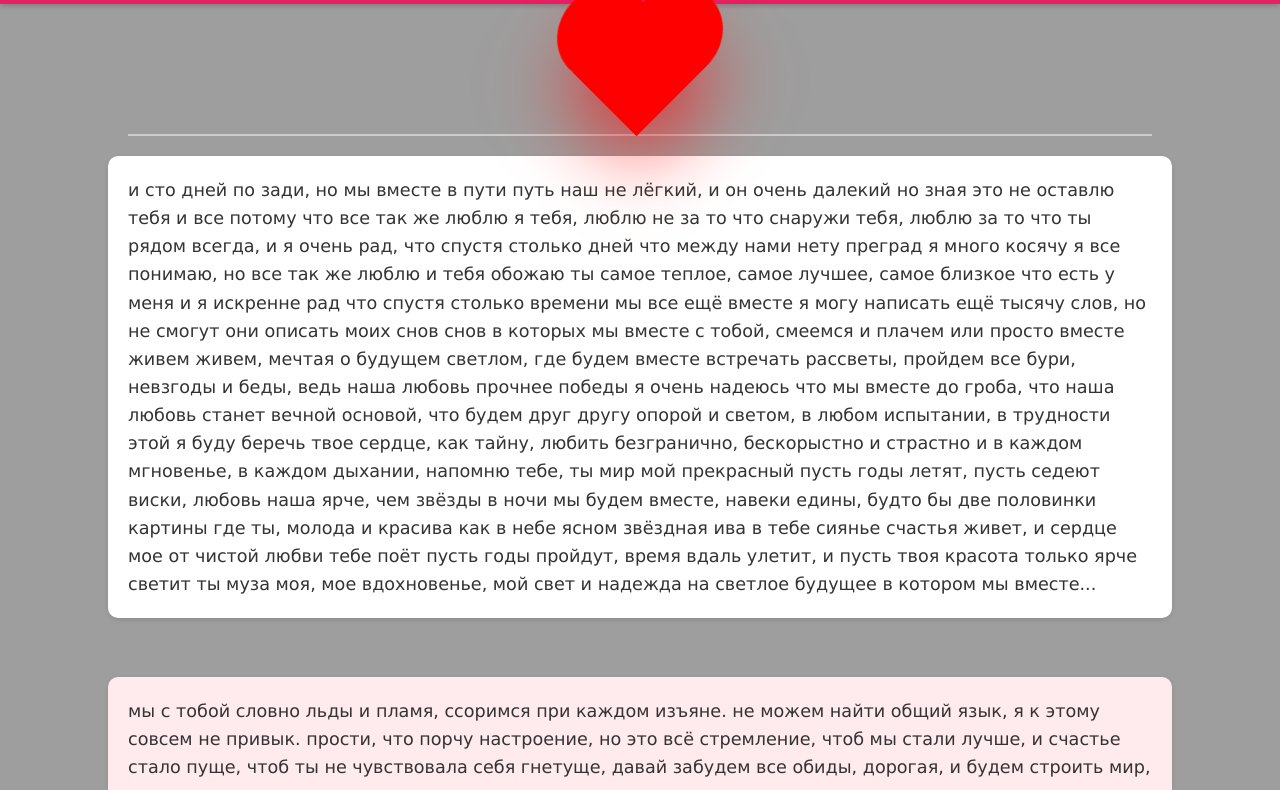
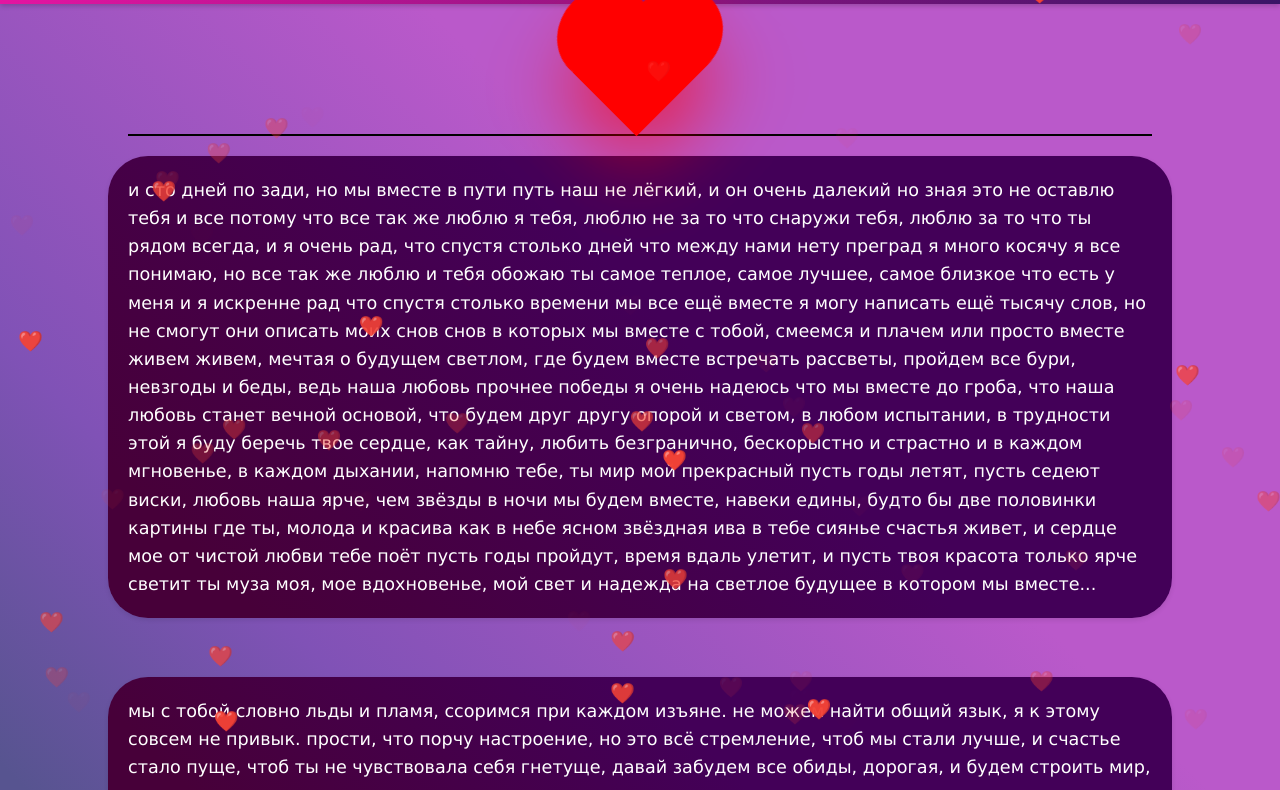
Before and after one commit to samarsky-debug/nastysha, a plain HTML site: page index.html in a window 1280 px wide. Shown: the part 82-872 px from the top of the page. Drawn offline with Linux system fonts and the light colour scheme.

Commit message:
Update style.css

```diff
--- a/style.css
+++ b/style.css
@@ -1,17 +1,16 @@
-
  body {
   font-family: Verdana, Geneva, Tahoma, sans-serif;
   margin: 0;
   padding: 0;
-  background-color: #9e9e9e;
+  background: -webkit-linear-gradient(45deg, rgb(87, 84, 144) 30%, rgb(128, 82, 182) 44%, rgb(186, 89, 202) 69%);
+  background: -moz-linear-gradient(45deg, rgb(87, 84, 144) 30%, rgb(128, 82, 182) 44%, rgb(186, 89, 202) 69%);
+  background: linear-gradient(45deg, rgb(87, 84, 144) 30%, rgb(128, 82, 182) 44%, rgb(186, 89, 202) 69%);
   color: #333;
   text-align: center;
-
 }
-
-
 header {
-  background-color: #e91e63;
+  background: #F014A5;
+  background: linear-gradient(135deg, #F014A5, #391566);
   color: white;
   padding: 20px 0;
   margin-bottom: 20px;
@@ -35,7 +34,6 @@ header h1 {
     box-shadow: -10px 10px 90px #f00;
     animation: pulse 0.2s infinite;
 }
-
 .heart:before,
 .heart:after {
   content: "";
@@ -61,10 +59,12 @@ header h1 {
     transform: rotate(-45deg) scale(1);
     box-shadow: -10px 10px 90px #f00;
 }
+
 50% {
       transform: rotate(-45deg) scale(1.1);
       box-shadow: -10px 10px 110px #f00;
 }
+
   100% {
     transform: rotate(-45deg) scale(1);
     box-shadow: -10px 10px 90px #f00;
@@ -73,41 +73,40 @@ header h1 {
 
 
 hr {
-  border: none;
-  height: 2px;
-  background-color: #ccc;
+  border: none; height: 2px;
+  background-color: #000000;
   margin: 20px auto;
   width: 80%;
 }
 
-.stih1, .stih2, .stih3, .stih4, .stih5 {
+.stih1,
+.stih2,
+.stih3,
+.stih4,
+.stih5 {
   width: 80%;
   margin: 20px auto;
   padding: 20px;
-  background-color: #fff;
-  border-radius: 10px;
+  background: -webkit-linear-gradient(45deg, rgb(71, 0, 57) 10%, rgb(67, 0, 88) 56%);
+  background: -moz-linear-gradient(45deg, rgb(71, 0, 57) 10%, rgb(67, 0, 88) 56%);
+  background: linear-gradient(45deg, rgb(71, 0, 57) 10%, rgb(67, 0, 88) 56%);
+  border-radius: 40px;
   box-shadow: 0px 2px 5px rgba(0, 0, 0, 0.1);
   text-align: left;
   line-height: 1.6;
   font-size: 1.1em;
-}
-
-
-.stih2 {
-  background-color: #ffebee;
-}
-
-.stih3 {
-  background-color: #e8f5e9;
+  color: white;
 }
 
 .site-footer {
-  background-color: #e91e63;
+  background: #F014A5;
+  background: linear-gradient(135deg, #F014A5, #391566);
   color: white;
   padding: 20px 0;
   text-align: center;
   font-size: 1em;
   margin-top: 20px;
+
 }
 
 
@@ -117,11 +116,10 @@ hr {
 
 
 .site-footer:hover {
-  background-color: #ff0558;
   cursor: pointer;
 }
 
-.footer-links{
+.footer-links {
    margin-top: 20px;
 }
 
@@ -132,7 +130,7 @@ hr {
   color: white;
   padding: 10px 20px;
   border-radius: 5px;
-  background: linear-gradient(90deg, #4285f4, #34a853, #fbbc05, #ea4335, #4285f4);
+  background: linear-gradient(90deg, #0062ff, #00ff44, #ffbf00, #ff1500, #0060fa);
   background-size: 400% 400%;
   animation: gradientAnimation 0.5s ease infinite;
   transition: all 0.3s ease-in-out;
@@ -155,10 +153,31 @@ hr {
   0% {
   background-position: 0% 50%;
 }
+
 50% {
   background-position: 100% 50%;
 }
+
 100% {
   background-position: 0% 50%;
 }
 }
+
+.floating-heart {
+  position: fixed;
+  font-size: 20px;
+  color: red;
+  z-index: 9999;
+  pointer-events: none;
+  animation: fadeOut 3s forwards;
+}
+
+@keyframes fadeOut {
+  from {
+    opacity: 1;
+}
+
+to {
+  opacity: 0;
+    }
+}
```
Lines whose indentation alone changed are shown as unchanged.
